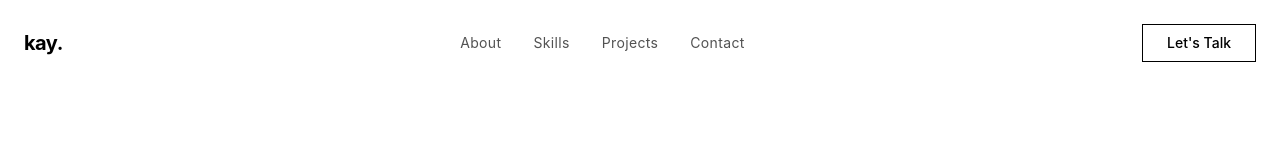
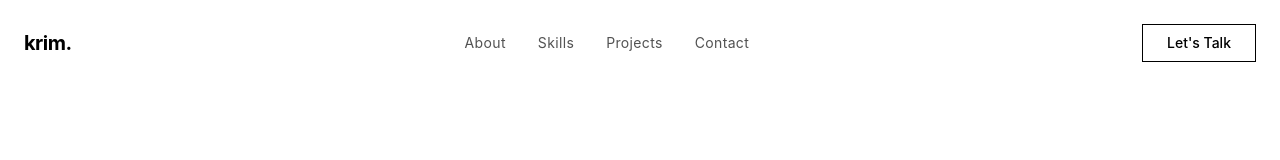
Before and after one commit to krsrcio/krim, a React (Vite) app: page / in a window 1280 px wide. Shown: the top 160 px of the page. Built offline with nearby package versions, Linux system fonts and the light colour scheme.

Commit message:
updated brand name to "krim"

```diff
--- a/src/app/components/Navigation.tsx
+++ b/src/app/components/Navigation.tsx
@@ -102,7 +102,7 @@ export function Navigation() {
               className="text-xl tracking-tight text-black"
               style={{ fontWeight: 700 }}
             >
-              kay.
+              krim.
             </a>
 
             <div className="hidden md:flex items-center gap-8">
@@ -177,7 +177,7 @@ export function Navigation() {
               style={{ fontWeight: 700 }}
               onClick={() => setIsMenuOpen(false)}
             >
-              kay.
+              krim.
             </a>
             <button
               type="button"
```
